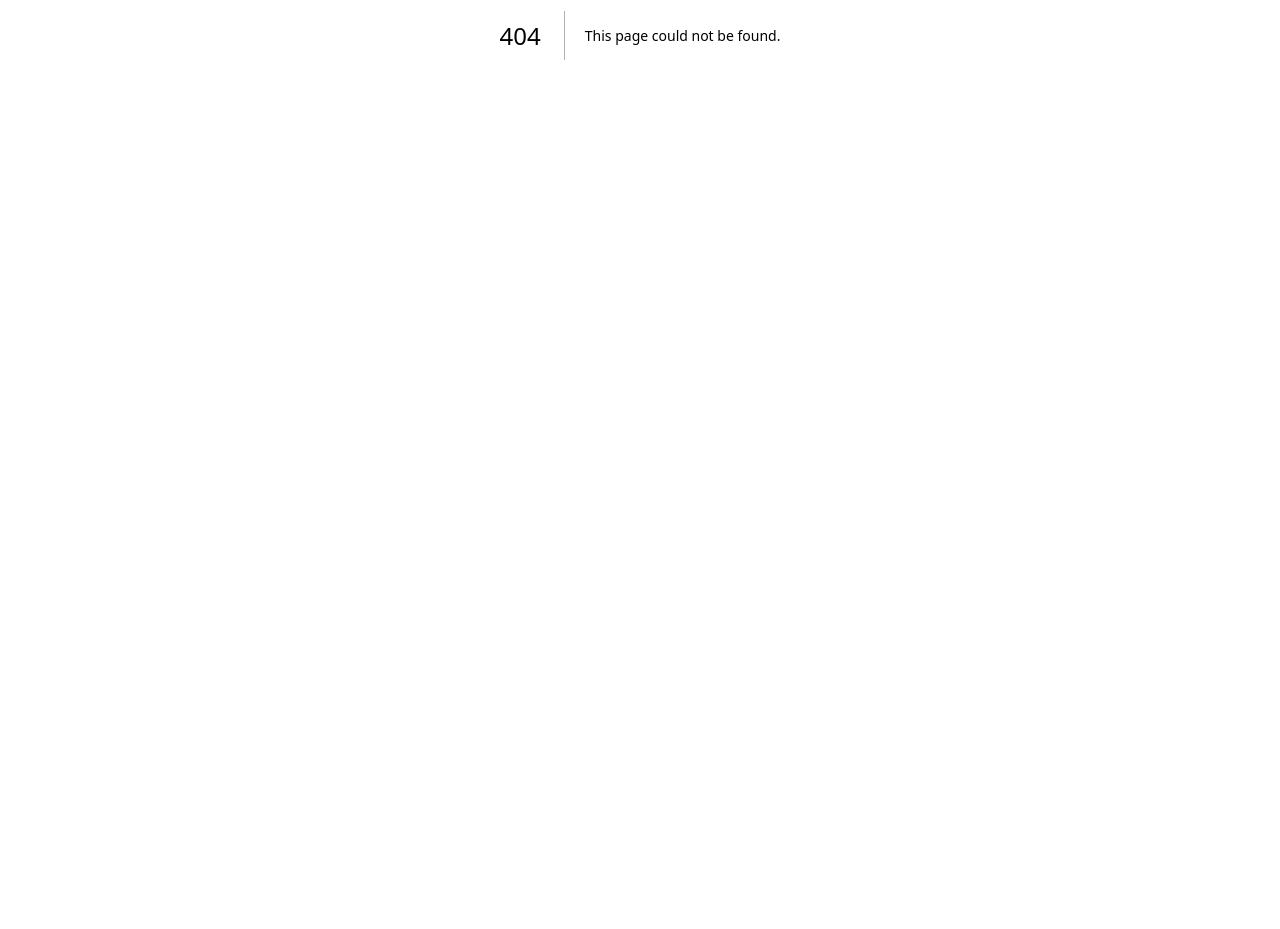
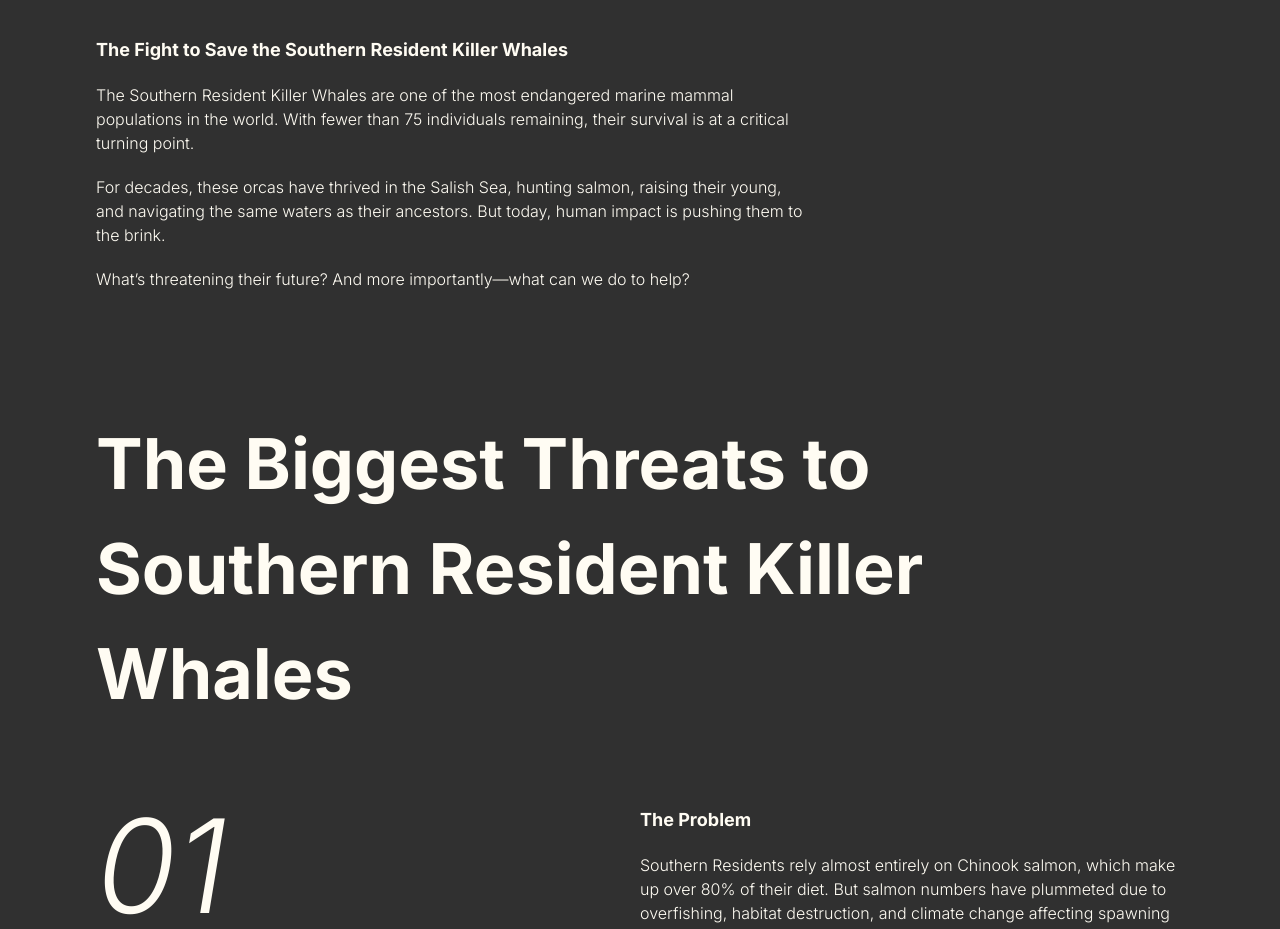
Before and after one commit to JvsonKee/killer-whale-network, a Next.js app in the folder client/: page /threats-and-conservation in a window 1280 px wide. Before the commit this address had no page. Shown: the part 445-1374 px from the top of the page. Before the commit the page ends 880 px from the top, so only its background shows below. Built offline with nearby package versions, Linux system fonts and the light colour scheme.

Commit message:
created page

```diff
--- /dev/null
+++ b/client/src/app/threats-and-conservation/page.tsx
@@ -0,0 +1,91 @@
+import { threats } from "./content";
+
+export default function ThreatsAndConservation() {
+  return (
+    <div>
+      <div className="flex flex-col justify-end mb-30 mx-auto w-[85%] h-[82vh]">
+        <h1 className="mb-5 text-[110px]/30 font-bold">
+          Threats & Conservation
+        </h1>
+        <div className="mb-5 text-white text-[18px] font-bold">
+          The Fight to Save the Southern Resident Killer Whales
+        </div>
+        <div className="flex flex-col gap-5 w-[65%]">
+          <p>
+            The Southern Resident Killer Whales are one of the most endangered
+            marine mammal populations in the world. With fewer than 75
+            individuals remaining, their survival is at a critical turning
+            point.
+          </p>
+          <p>
+            For decades, these orcas have thrived in the Salish Sea, hunting
+            salmon, raising their young, and navigating the same waters as their
+            ancestors. But today, human impact is pushing them to the brink.
+          </p>
+          <p>
+            What’s threatening their future? And more importantly—what can we do
+            to help?
+          </p>
+        </div>
+      </div>
+
+      <div className="mb-20 mx-auto w-[85%]">
+        <h2 className="mb-20 text-sub font-bold">
+          The Biggest Threats to Southern Resident Killer Whales
+        </h2>
+        <div className="flex flex-col gap-20">
+          {threats.map((threat, index) => (
+            <ThreatSection threat={threat} index={index} key={index} />
+          ))}
+        </div>
+      </div>
+
+      <div className="mx-auto w-[85%]">
+        <h3 className="text-sub font-bold">Hope for the Future</h3>
+        <div className="w-[60%]">
+          <p className="mb-5">
+            {`Despite these challenges, there is still hope. With ongoing
+          conservation efforts, legal protections, and public support, we can
+          help restore the Southern Resident Killer Whales' ecosystem and ensure
+          their survival for future generations.`}
+          </p>
+          <p>
+            Every action counts. Every voice matters. Together, we can turn the
+            tide for these incredible whales.
+          </p>
+        </div>
+      </div>
+    </div>
+  );
+}
+
+interface ThreatSectionProps {
+  threat: {
+    label: string;
+    problem: string;
+    impact: string;
+    solution: string;
+  };
+  index: number;
+}
+
+function ThreatSection({ threat, index }: ThreatSectionProps) {
+  return (
+    <div className="flex">
+      <div className="w-[50%]">
+        <div className="mb-5 text-[130px]/30 text-gray italic">
+          0{index + 1}
+        </div>
+        <div className="w-[70%] text-[30px] font-bold">{threat.label}</div>
+      </div>
+      <div className="flex flex-col gap-5 w-[50%]">
+        <div className="text-[18px] font-bold">The Problem</div>
+        <p className="mb-2">{threat.problem}</p>
+        <div className="text-[18px] font-bold">The Impact</div>
+        <p className="mb-2">{threat.impact}</p>
+        <div className="text-[18px] font-bold">{`What's Being Done?`}</div>
+        <p>{threat.solution}</p>
+      </div>
+    </div>
+  );
+}
```
